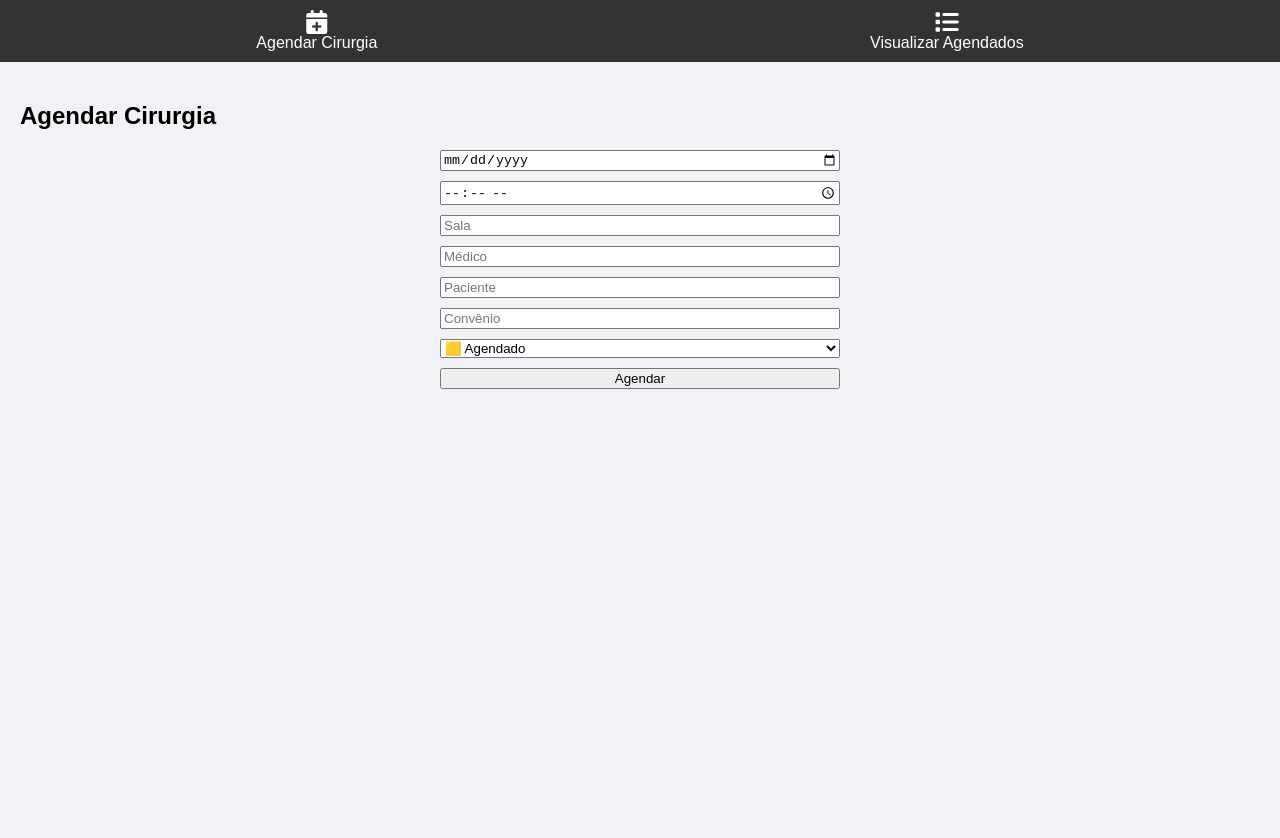
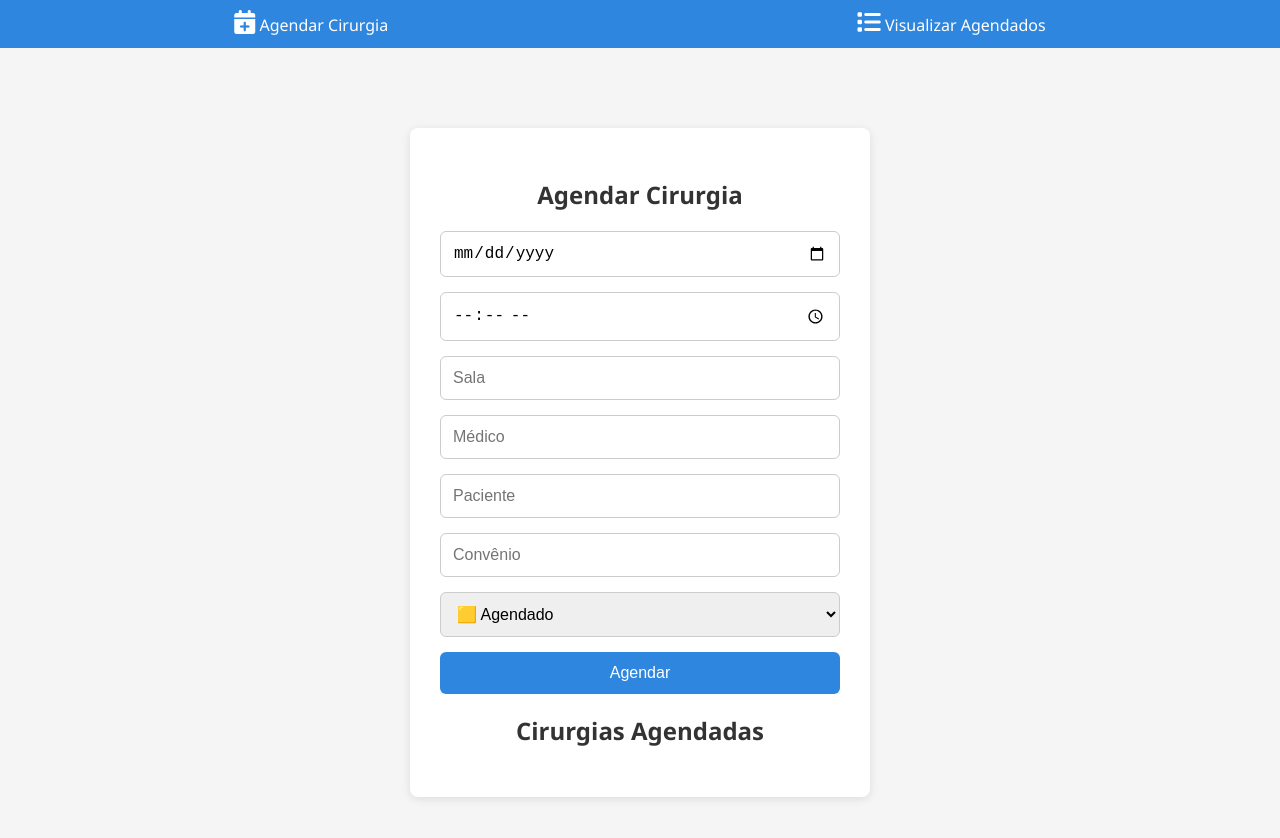
Before and after one commit to Lukasdeas/frontend, a plain HTML site: page dashboard.html in a window 1280 px wide. Before the commit the page ends 800 px from the top, so only its background shows below. Drawn offline with Linux system fonts and the light colour scheme; no server answers.

Commit message:
Update style.css

```diff
--- a/css/style.css
+++ b/css/style.css
@@ -1,41 +1,72 @@
-/* style.css */
 body {
   margin: 0;
-  font-family: Arial, sans-serif;
-  background: #f0f2f5;
+  font-family: 'Segoe UI', sans-serif;
+  background-color: #f5f5f5;
+  color: #333;
 }
-.login-container {
+
+.login-container, main {
+  max-width: 400px;
+  margin: 80px auto;
+  padding: 30px;
+  background: white;
+  border-radius: 8px;
+  box-shadow: 0 2px 10px rgba(0,0,0,0.1);
+}
+
+h2 {
+  text-align: center;
+  margin-bottom: 20px;
+  color: #333;
+}
+
+form {
   display: flex;
   flex-direction: column;
-  align-items: center;
-  margin-top: 100px;
+  gap: 15px;
 }
+
+input, select, button {
+  padding: 12px;
+  font-size: 16px;
+  border: 1px solid #ccc;
+  border-radius: 6px;
+}
+
+button {
+  background-color: #2e86de;
+  color: white;
+  border: none;
+  cursor: pointer;
+  transition: background 0.3s;
+}
+
+button:hover {
+  background-color: #2163b5;
+}
+
 .navbar {
   display: flex;
   justify-content: space-around;
-  background: #333;
-  padding: 10px;
+  background-color: #2e86de;
+  padding: 10px 0;
 }
+
 .nav-item {
   color: white;
+  cursor: pointer;
   text-align: center;
-  cursor: pointer;
 }
+
 .nav-item i {
-  display: block;
   font-size: 24px;
+  margin-bottom: 4px;
 }
-.active-section {
-  display: block;
-  padding: 20px;
+
+#listaAgendamentos > div {
+  padding: 10px;
+  margin: 8px 0;
+  background: #e9f0fa;
+  border-left: 4px solid #2e86de;
+  border-radius: 5px;
 }
-section:not(.active-section) {
-  display: none;
-}
-form {
-  display: flex;
-  flex-direction: column;
-  max-width: 400px;
-  margin: auto;
-  gap: 10px;
-}
```
